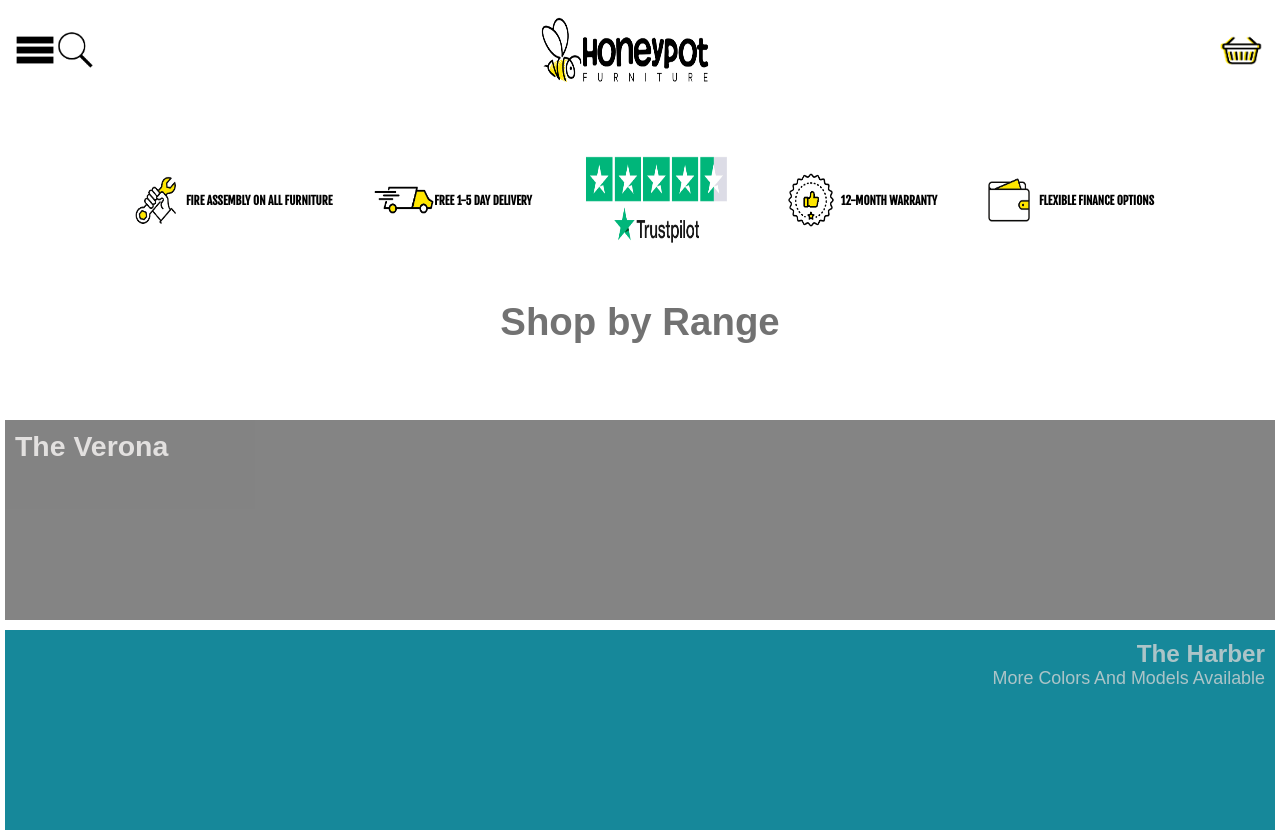
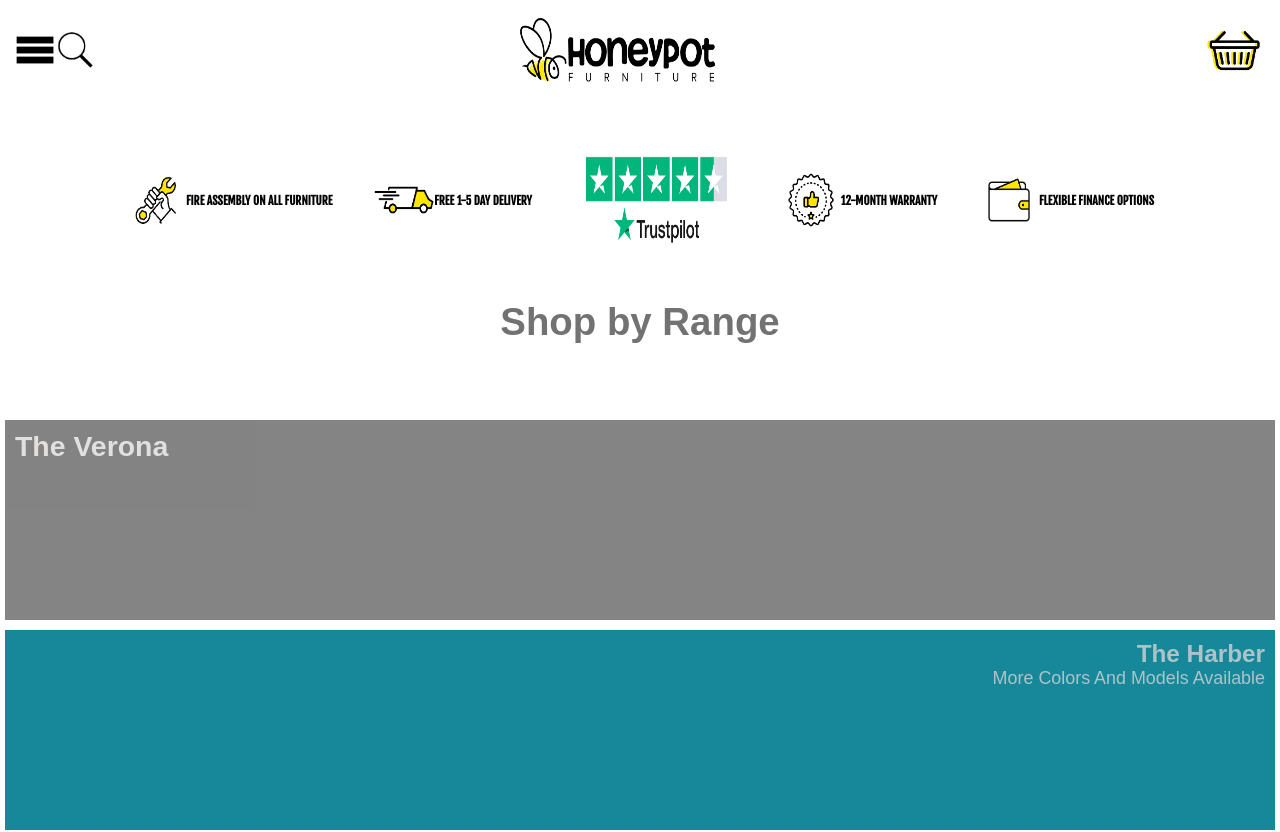
Before and after one commit to nightingale-evening/Honey_Furniture, a plain HTML site: page index.html in a window 1280 px wide. Shown: the top 832 px of the page. Drawn offline with Linux system fonts and the light colour scheme; a web font is replaced by a local one.

Commit message:
15th commit upload
1. Fixed the width and height of 'basket-img'
2. Fixed the width and height of 'logo-img'

```diff
--- a/style.scss
+++ b/style.scss
@@ -100,13 +100,13 @@ input[type="search"] {
 
             .basket-img{
                 background-size: 150px;
-                width: 50px;
-                height: 45px;
+                width: 65px;
+                height: 65px;
             }
 
             .logo-img{
                 background-size: 150px;
-                width: 170px;
+                width: 199px;
                 height: 70px;
                 // margin:0px 45px 0px 5px;
                 margin: auto auto;
@@ -144,8 +144,8 @@ input[type="search"] {
 
     .basket-img{
         background-size: 150px;
-        width: 50px;
-        height: 45px;
+        width: 60px;
+        height: 60px;
     }
 
     .navbar, .navbar2{
```
Also changed, not shown: style.css.
